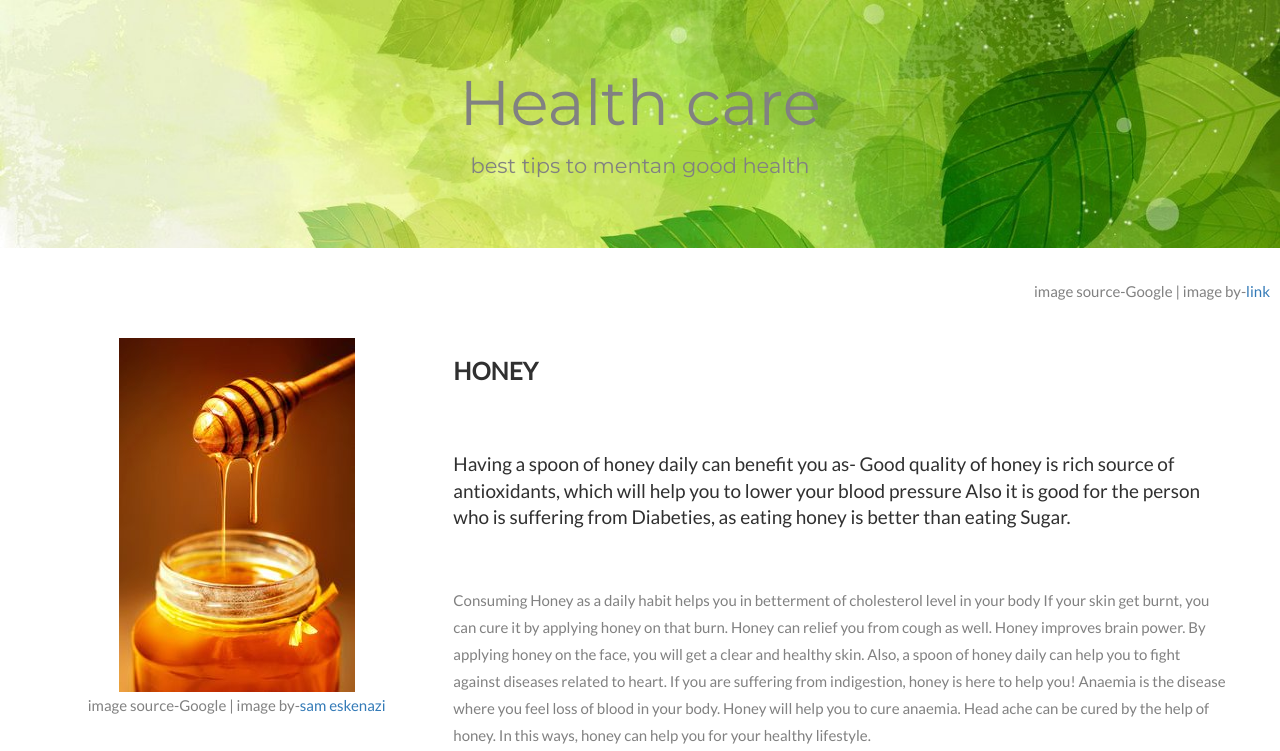
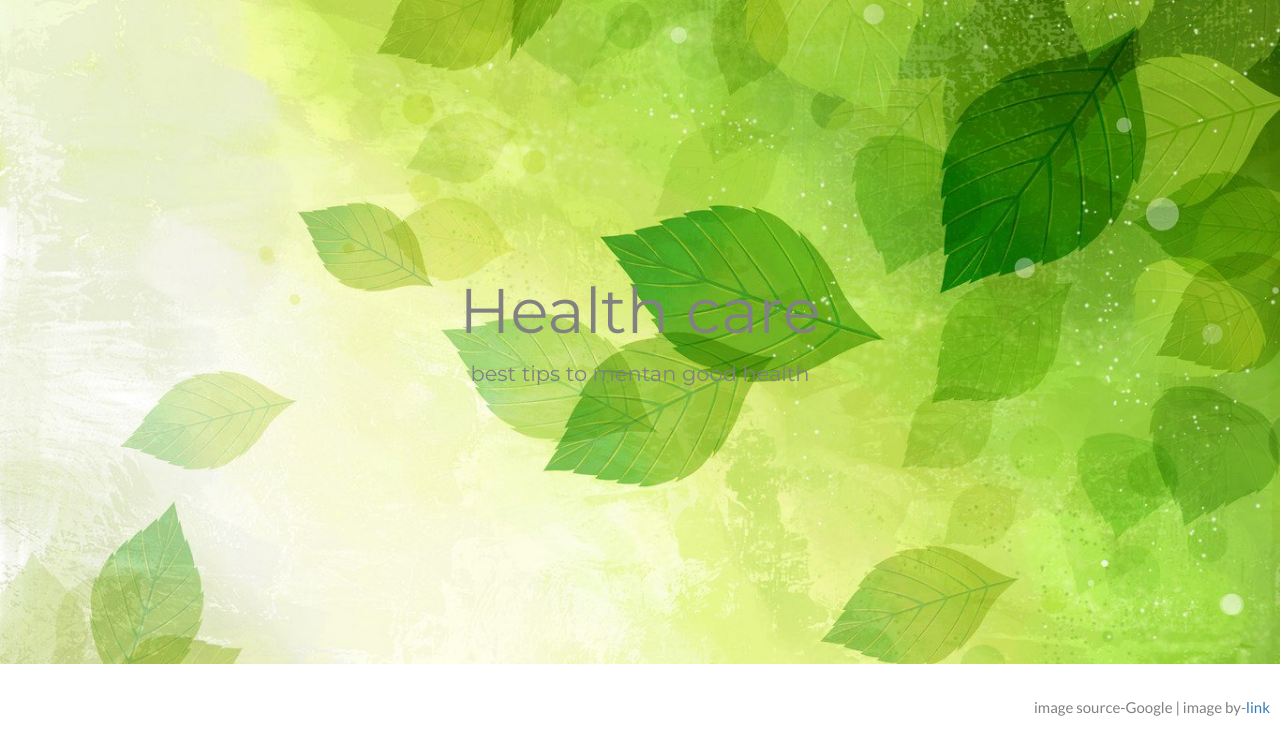
Before and after one commit to lucky0011198/healthcare, a plain HTML site: page index.html in a window 1280 px wide. Shown: the top 751 px of the page. Drawn offline with nearby package versions, Linux system fonts and the light colour scheme.

Commit message:
Create style.css

```diff
--- a/style.css
+++ b/style.css
@@ -22,9 +22,10 @@ body {
   }
   .jumbotron {
    colour:white;
+     padding:20%;
     font-family: Montserrat, sans-serif;
     background:url(clear.jpg);
-    background-repeat:no-repeat;
+      background-repeat:no-repeat;
     background-size:cover;
 
 
```
